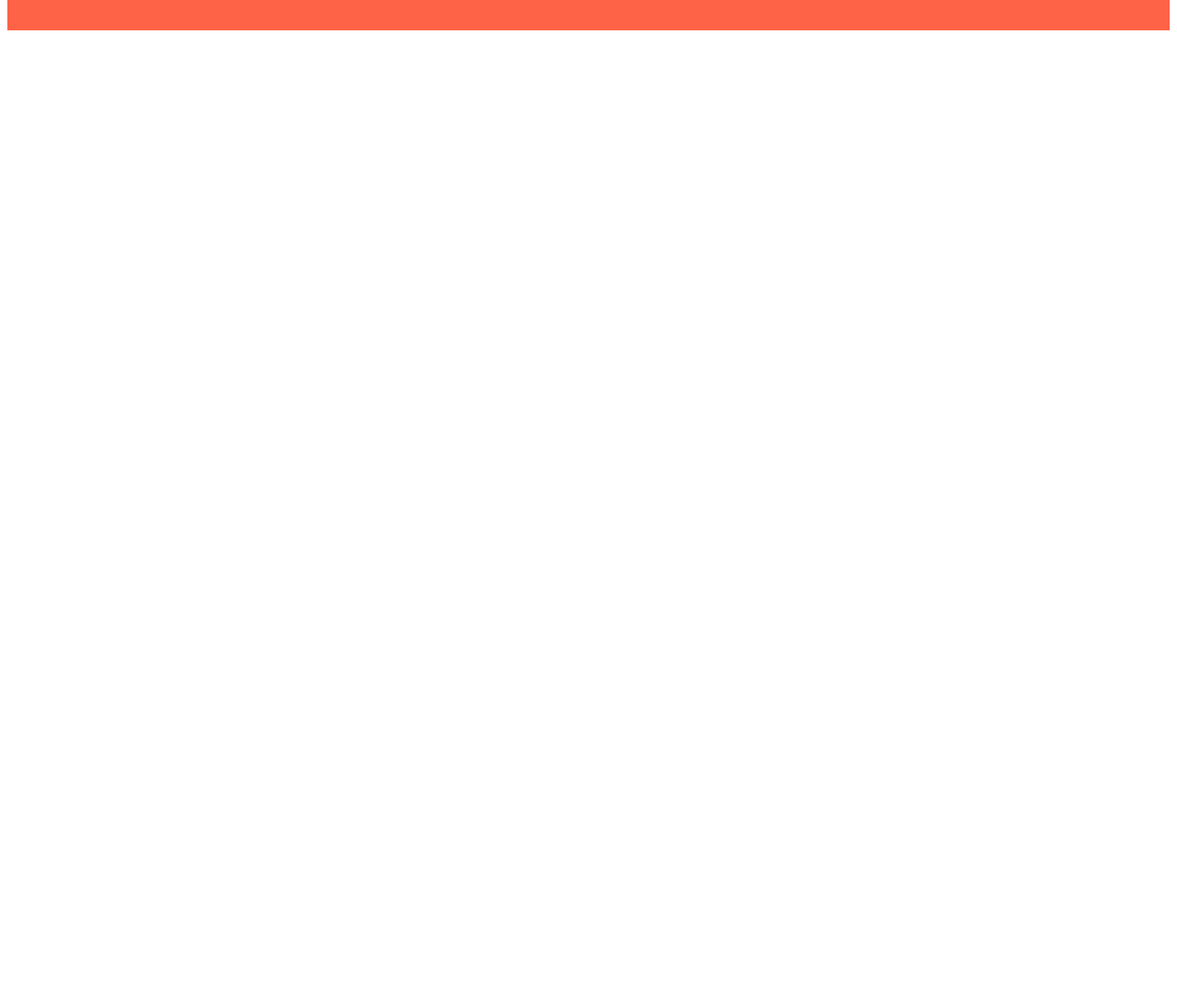
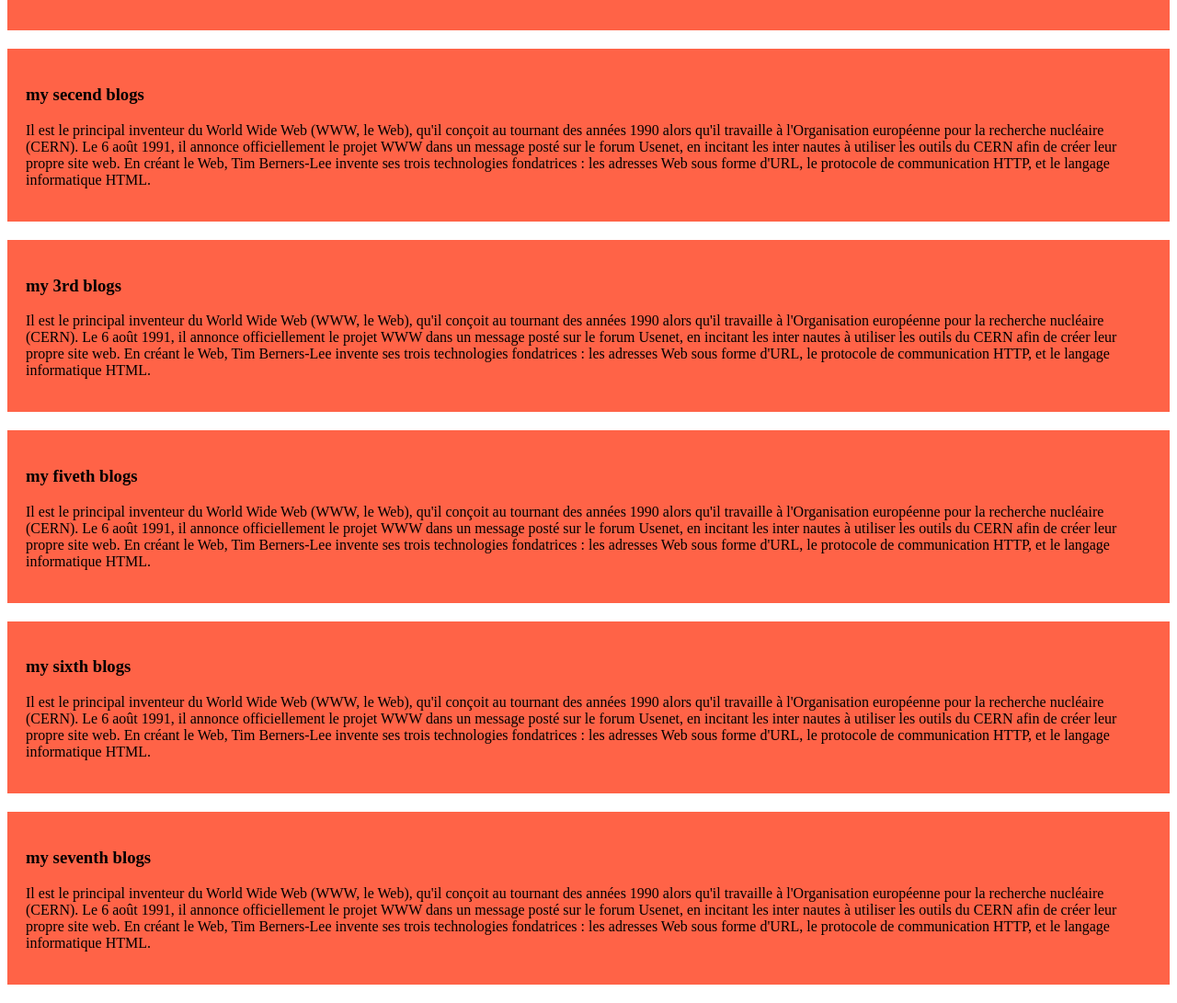
Before and after one commit to Amirul5377/my-simple-website, a plain HTML site: page index.html in a window 1280 px wide. Shown: the part 162-1253 px from the top of the page at 92% size. Before the commit the page ends 800 px from the top, so only its background shows below. Drawn offline with Linux system fonts and the light colour scheme.

Commit message:
added the secend blogs

```diff
--- a/index.html
+++ b/index.html
@@ -7,15 +7,72 @@
     <link rel="stylesheet" href="style/blogs.css">
 </head>
 <body>
-<div>
+    <div>
 <h3>my first website</h3>
 <p>Il est le principal inventeur du World Wide Web (WWW, le Web), qu'il conçoit au tournant des années 1990 alors qu'il travaille à l'Organisation européenne pour la recherche nucléaire (CERN).
 
-Le 6 août 1991, il annonce officiellement le projet WWW dans un message posté sur le forum Usenet, en incitant les internautes à utiliser les outils du CERN afin de créer leur propre site web.
+Le 6 août 1991, il annonce officiellement le projet WWW dans un message posté sur le forum Usenet, en incitant les inter
+nautes à utiliser les outils du CERN afin de créer leur propre site web.
 
 En créant le Web, Tim Berners-Lee invente ses trois technologies fondatrices : les adresses Web sous forme d'URL, le protocole de communication HTTP, et le langage informatique HTML.</p>
 
 
 </div>
+    <div>
+<h3>my secend blogs</h3>
+<p>Il est le principal inventeur du World Wide Web (WWW, le Web), qu'il conçoit au tournant des années 1990 alors qu'il travaille à l'Organisation européenne pour la recherche nucléaire (CERN).
+
+Le 6 août 1991, il annonce officiellement le projet WWW dans un message posté sur le forum Usenet, en incitant les inter
+nautes à utiliser les outils du CERN afin de créer leur propre site web.
+
+En créant le Web, Tim Berners-Lee invente ses trois technologies fondatrices : les adresses Web sous forme d'URL, le protocole de communication HTTP, et le langage informatique HTML.</p>
+
+
+</div>
+    <div>
+<h3>my 3rd blogs</h3>
+<p>Il est le principal inventeur du World Wide Web (WWW, le Web), qu'il conçoit au tournant des années 1990 alors qu'il travaille à l'Organisation européenne pour la recherche nucléaire (CERN).
+
+Le 6 août 1991, il annonce officiellement le projet WWW dans un message posté sur le forum Usenet, en incitant les inter
+nautes à utiliser les outils du CERN afin de créer leur propre site web.
+
+En créant le Web, Tim Berners-Lee invente ses trois technologies fondatrices : les adresses Web sous forme d'URL, le protocole de communication HTTP, et le langage informatique HTML.</p>
+
+
+</div>
+    <div>
+<h3>my fiveth blogs</h3>
+<p>Il est le principal inventeur du World Wide Web (WWW, le Web), qu'il conçoit au tournant des années 1990 alors qu'il travaille à l'Organisation européenne pour la recherche nucléaire (CERN).
+
+Le 6 août 1991, il annonce officiellement le projet WWW dans un message posté sur le forum Usenet, en incitant les inter
+nautes à utiliser les outils du CERN afin de créer leur propre site web.
+
+En créant le Web, Tim Berners-Lee invente ses trois technologies fondatrices : les adresses Web sous forme d'URL, le protocole de communication HTTP, et le langage informatique HTML.</p>
+
+
+</div>
+    <div>
+<h3>my sixth blogs</h3>
+<p>Il est le principal inventeur du World Wide Web (WWW, le Web), qu'il conçoit au tournant des années 1990 alors qu'il travaille à l'Organisation européenne pour la recherche nucléaire (CERN).
+
+Le 6 août 1991, il annonce officiellement le projet WWW dans un message posté sur le forum Usenet, en incitant les inter
+nautes à utiliser les outils du CERN afin de créer leur propre site web.
+
+En créant le Web, Tim Berners-Lee invente ses trois technologies fondatrices : les adresses Web sous forme d'URL, le protocole de communication HTTP, et le langage informatique HTML.</p>
+
+
+</div>
+    <div>
+<h3>my seventh blogs</h3>
+<p>Il est le principal inventeur du World Wide Web (WWW, le Web), qu'il conçoit au tournant des années 1990 alors qu'il travaille à l'Organisation européenne pour la recherche nucléaire (CERN).
+
+Le 6 août 1991, il annonce officiellement le projet WWW dans un message posté sur le forum Usenet, en incitant les inter
+nautes à utiliser les outils du CERN afin de créer leur propre site web.
+
+En créant le Web, Tim Berners-Lee invente ses trois technologies fondatrices : les adresses Web sous forme d'URL, le protocole de communication HTTP, et le langage informatique HTML.</p>
+
+
+</div>
+
 </body>
 </html>
--- a/style/blogs.css
+++ b/style/blogs.css
@@ -1,4 +1,5 @@
 div{
     background-color: tomato;
     padding: 20px;
+    margin-bottom: 20px;
 }
```
